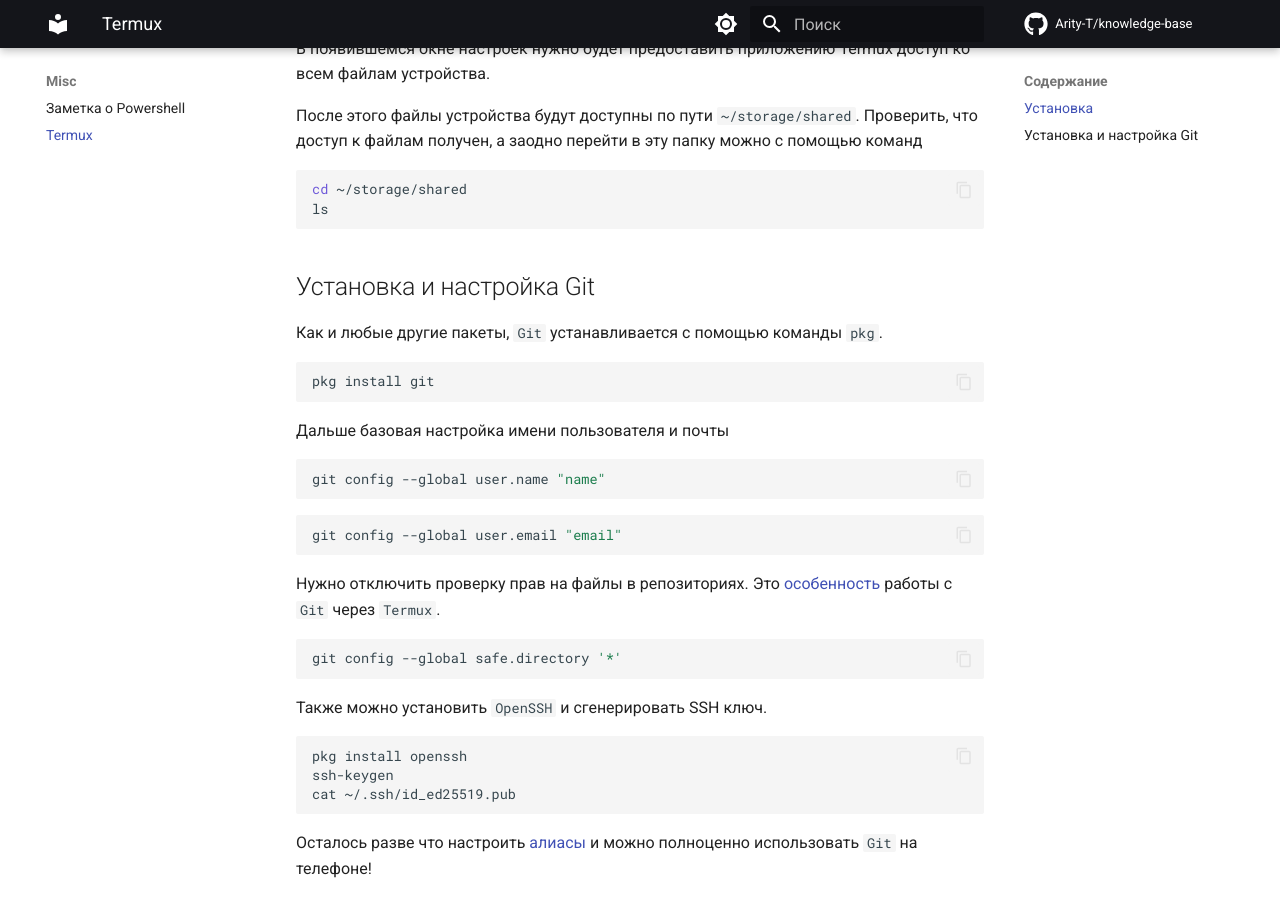
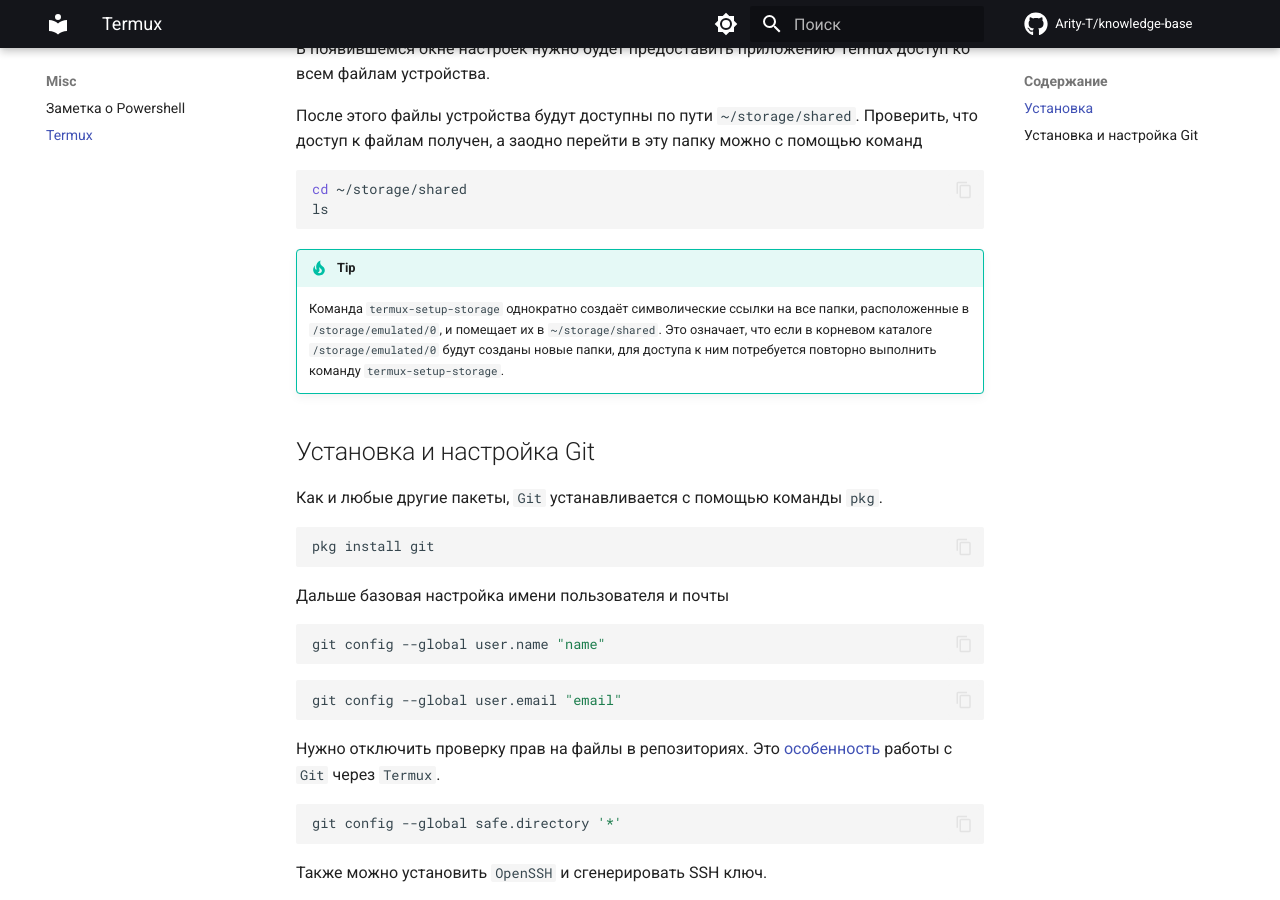
Before and after one commit to Arity-T/knowledge-base, an MkDocs documentation site: the page built from docs/misc/termux.md, in a window 1280 px wide and 900 px high, scrolled down 499 px. Built offline with MkDocs 1.6.1 and Material for MkDocs 9.7.7, drawn with Linux system fonts in a browser that asks for light colours; comment, search, counter and statistics services are not loaded.

Commit message:
Добавил Tip

````diff
--- a/docs/misc/termux.md
+++ b/docs/misc/termux.md
@@ -18,6 +18,11 @@
 cd ~/storage/shared
 ls
 ```
+
+!!! tip
+
+    Команда `termux-setup-storage` однократно создаёт символические ссылки на все папки, расположенные в `/storage/emulated/0`, и помещает их в `~/storage/shared`. Это означает, что если в корневом каталоге `/storage/emulated/0` будут созданы новые папки, для доступа к ним потребуется повторно выполнить команду `termux-setup-storage`.
+
 
 ## Установка и настройка Git
 
@@ -50,4 +55,4 @@
 cat ~/.ssh/id_ed25519.pub
 ```
 
-Осталось разве что настроить [алиасы](/git/aliases) и можно полноценно использовать `Git` на телефоне!
+Осталось разве что настроить [алиасы](../git/aliases.md) и можно полноценно использовать `Git` на телефоне!
--- a/mkdocs.yml
+++ b/mkdocs.yml
@@ -41,6 +41,7 @@
       link: https://github.com/Arity-T
 
 markdown_extensions:
+  - admonition
   - pymdownx.highlight:
       anchor_linenums: true
       line_spans: __span
@@ -48,6 +49,7 @@
   - pymdownx.inlinehilite
   - pymdownx.snippets
   - pymdownx.superfences
+  - pymdownx.details
   - toc:
       permalink: "#"
       slugify: !!python/object/apply:pymdownx.slugs.slugify
````
